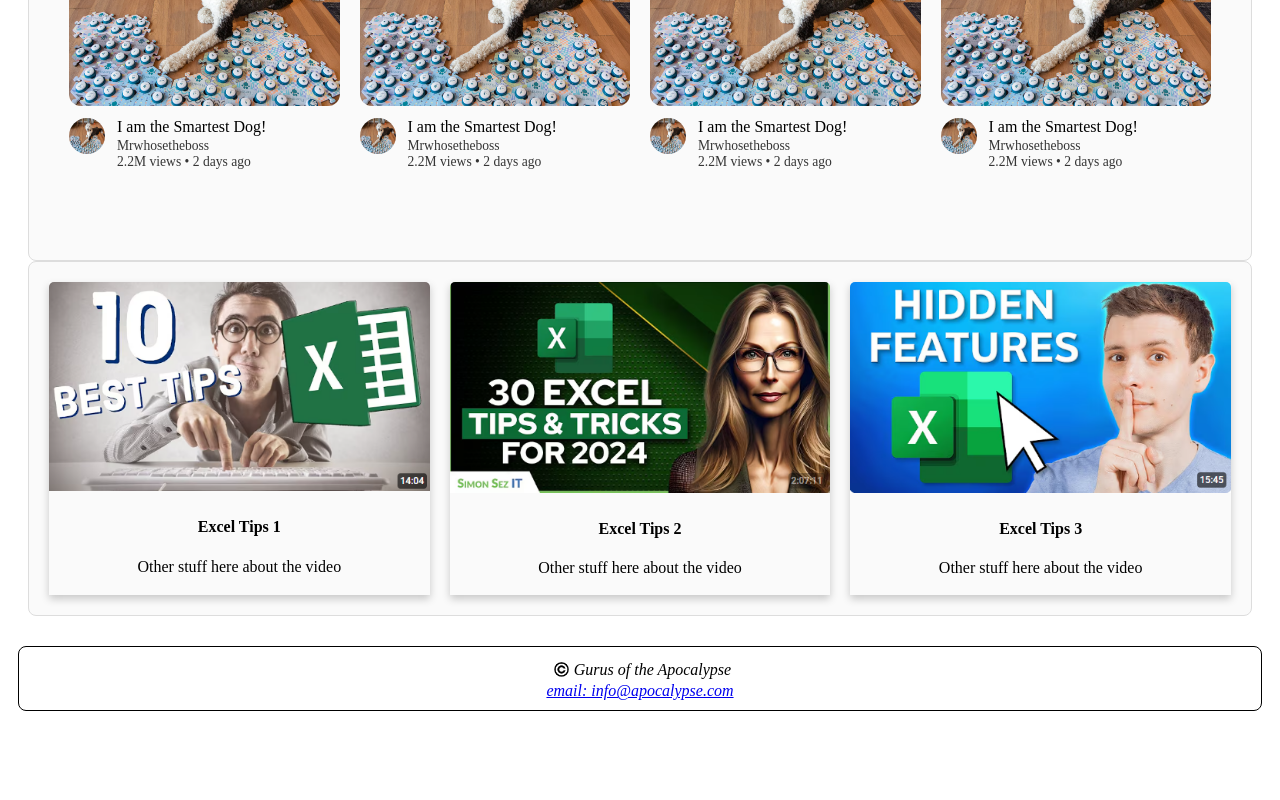
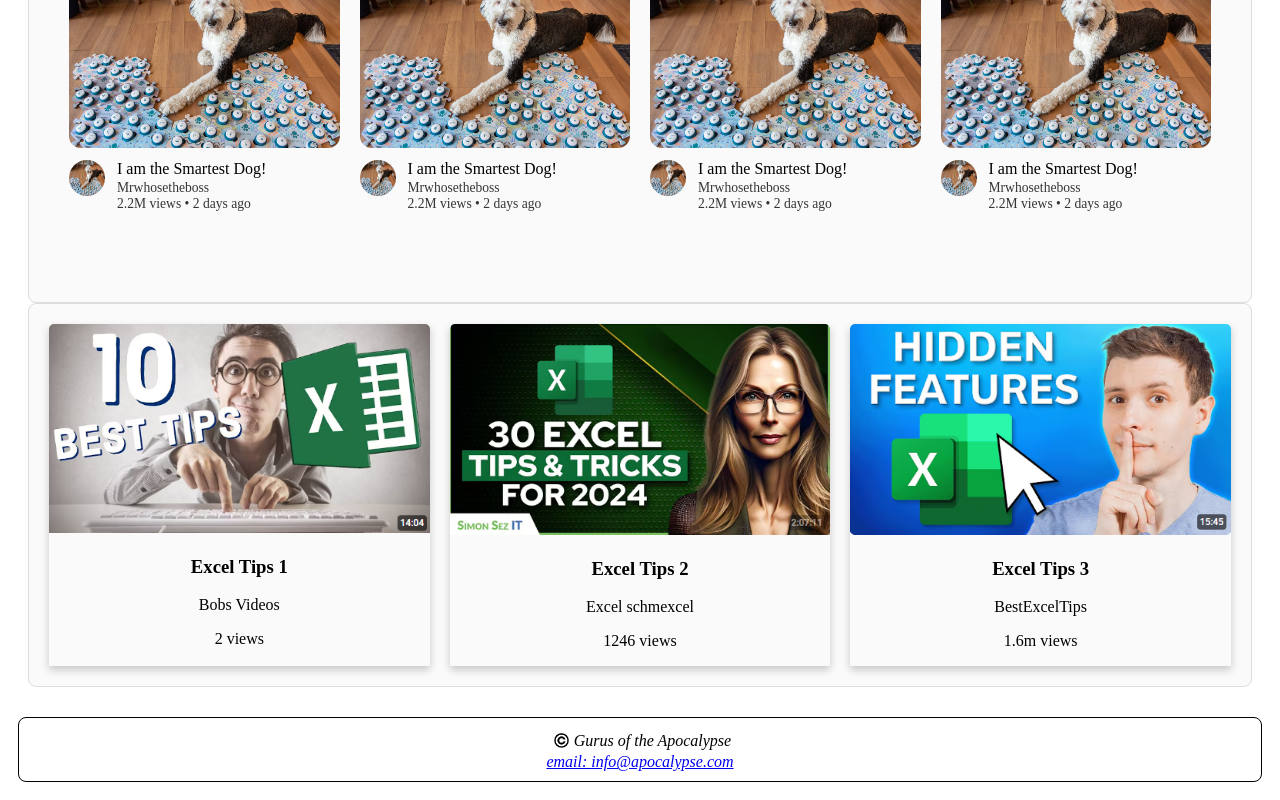
Before and after one commit to stevehunt70/final_project, a React (Vite) app: page /videomain in a window 1280 px wide. Shown: the part 603-1403 px from the top of the page. Before the commit the page ends 1332 px from the top, so only its background shows below. Built offline with nearby package versions, Linux system fonts and the light colour scheme; no server answers.

Commit message:
Adjust hamburger to right of screen next to profile icon

```diff
--- a/server.js
+++ b/server.js
@@ -14,7 +14,7 @@ app.use(bodyParser.json());
 app.use(express.urlencoded({ extended: true }));
 app.use(express.json());
 
-const PORT = process.env.PORT || 3001;
+const PORT = process.env.PORT || 3002;
 
 // has the --rebuild parameter been passed as a command line param?
 const rebuild = process.argv[2] === "--rebuild";
--- a/src/components/Header.jsx
+++ b/src/components/Header.jsx
@@ -100,6 +100,16 @@ const Header = () => {
 
   return (
     <header style={styles.header}>
+
+      <img src={logoImg} alt="Logo" style={styles.logoImage} />
+      <img src={logoTxt} alt="LogoTxt" style={styles.logoText} />
+
+      <div style={styles.searchBarContainer}>
+        <SearchBar />
+      </div>
+
+      <img src={profilePic} alt="Profile" style={styles.profileImage} />
+
       {/* Hamburger menu */}
       <div style={{ position: "relative" }}>
         <button
@@ -109,7 +119,14 @@ const Header = () => {
           ☰
         </button>
         {menuOpen && (
-          <div style={styles.dropdown}>
+          <div style={{
+                  ...styles.dropdown,
+                  position: "absolute",
+                  top: "100%",
+                  right: 0,
+                  left: "auto",
+                  zIndex: 1000
+                }}>
             <p>
               <strong>{userName}</strong>
             </p>
@@ -123,15 +140,6 @@ const Header = () => {
           </div>
         )}
       </div>
-
-      <img src={logoImg} alt="Logo" style={styles.logoImage} />
-      <img src={logoTxt} alt="LogoTxt" style={styles.logoText} />
-
-      <div style={styles.searchBarContainer}>
-        <SearchBar />
-      </div>
-
-      <img src={profilePic} alt="Profile" style={styles.profileImage} />
     </header>
   );
 };
@@ -151,6 +159,7 @@ const styles = {
     background: "none",
     border: "none",
     cursor: "pointer",
+    paddingRight: "30px",
   },
   dropdown: {
     position: "absolute",
@@ -176,11 +185,11 @@ const styles = {
     objectFit: "cover",
   },
   logoImage: {
-    width: "50px",
+    width: "100px",
     height: "auto",
   },
   logoText: {
-    width: "75px",
+    width: "150px",
     height: "auto",
   },
 };
--- a/src/pages/VideoMain.jsx
+++ b/src/pages/VideoMain.jsx
@@ -7,9 +7,9 @@ import '../assets/css/styles.css';
 import VideoCard from '../components/VideoCard';
 
 const videos = [
-  {id:1, title: 'Excel Tips 1', thumbnail: vm1 },
-  {id:2, title: 'Excel Tips 2', thumbnail: vm2 },
-  {id:3, title: 'Excel Tips 3', thumbnail: vm3 },
+  {id:1, title: 'Excel Tips 1', thumbnail: vm1, channel: 'Bobs Videos', views: '2' },
+  {id:2, title: 'Excel Tips 2', thumbnail: vm2, channel: 'Excel schmexcel', views: '1246' },
+  {id:3, title: 'Excel Tips 3', thumbnail: vm3, channel: 'BestExcelTips', views: '1.6m' },
 ]
 
 const VideoMain = () => {
@@ -39,10 +39,10 @@ const VideoMain = () => {
               <Link to={`/videopage/${video.id}`}>
                 <img src={video.thumbnail} alt={video.title} />
               </Link>
-              <div className="container">
-                <h4>{video.title}</h4>
-                <p>Other stuff here about the video</p>
-              </div>
+              <h3>{video.title}</h3>
+              <p>{video.channel}</p>
+              <p>{video.views} views</p>
+
             </div>
           ))
         )}
--- a/src/pages/VideoPage.jsx
+++ b/src/pages/VideoPage.jsx
@@ -39,7 +39,7 @@ const VideoPage = () => {
 
   return (
     <div className="video-page" style={{dislay: 'flex', gap: '20px'}}>
-      <div style={{flex: 2}}>
+      <div style={{flex: 4}}>
         <VideoPlayer video={selectedVideo} />
       </div>
       <div style={{ flex: 1}}>
```
Also changed, not shown: 2 other files (tests, documents, lock files or other folders).
